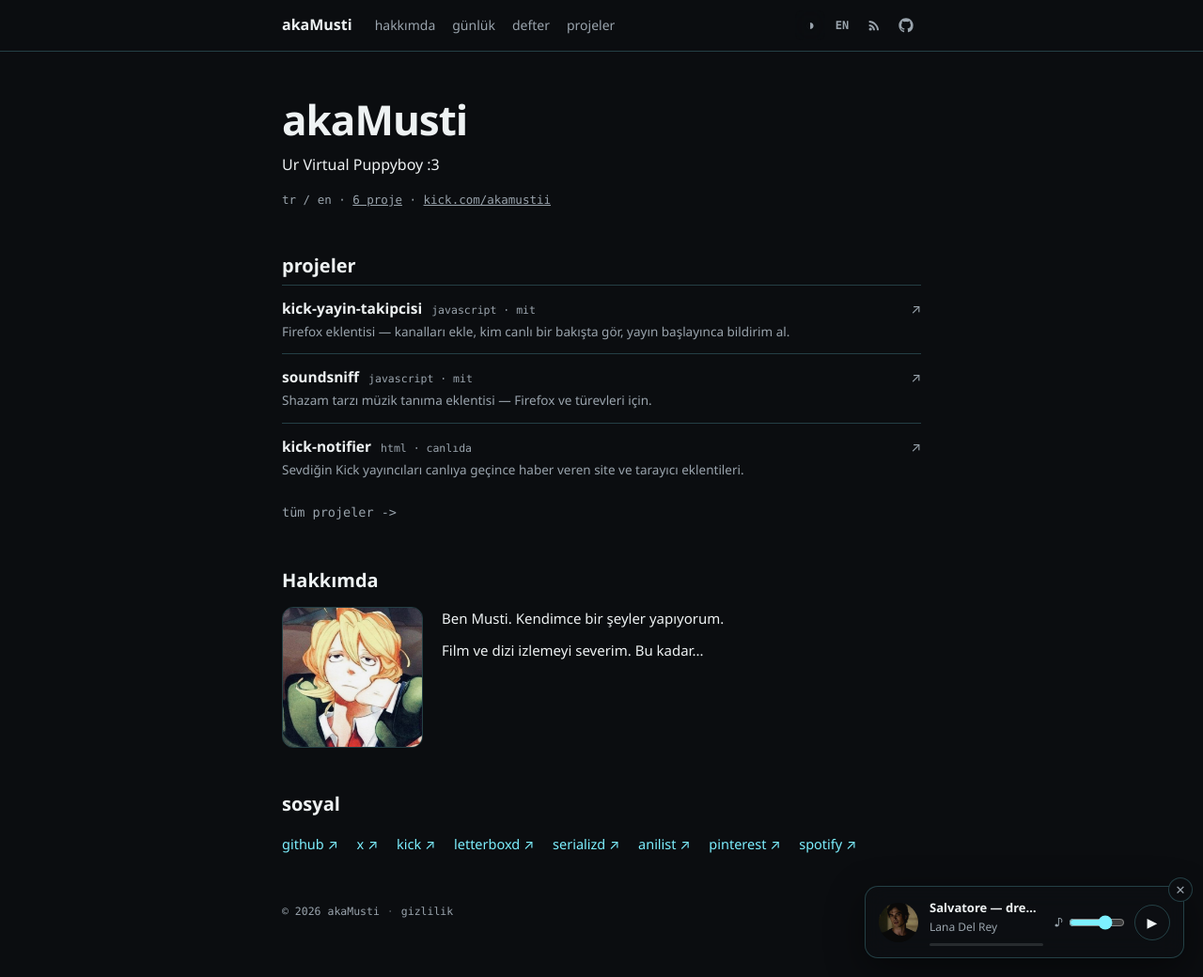
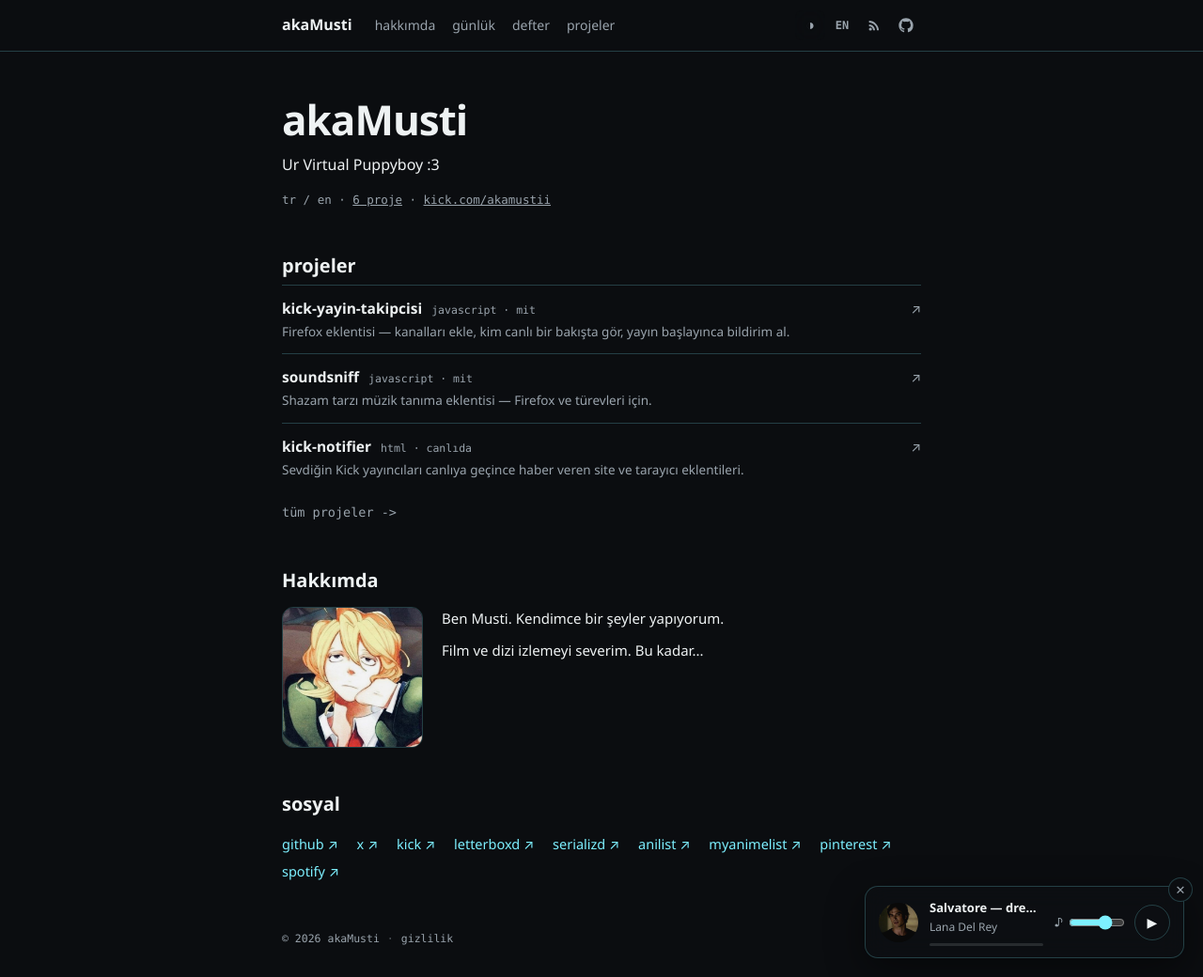
Before and after one commit to akamusti/akamusti.github.io, a Jekyll site: the page index.html, which Jekyll copies as it is, in a window 1280 px wide and 1040 px high. Shown: the whole window at 94% size. Built offline with Jekyll 4.4.1, drawn with Linux system fonts in a browser that asks for light colours.

Commit message:
Social linklere myanimelist eklendi

```diff
--- a/index.html
+++ b/index.html
@@ -271,6 +271,7 @@
       <a href="https://letterboxd.com/akaMusti/" target="_blank" rel="noopener">letterboxd ↗</a>
       <a href="https://serializd.com/user/akaMusti/" target="_blank" rel="noopener">serializd ↗</a>
       <a href="https://anilist.co/user/akaMusti/" target="_blank" rel="noopener">anilist ↗</a>
+      <a href="https://myanimelist.net/profile/insanmusti" target="_blank" rel="noopener">myanimelist ↗</a>
       <a href="https://tr.pinterest.com/insanmusti_/" target="_blank" rel="noopener">pinterest ↗</a>
       <a href="https://open.spotify.com/user/31wxrxbnvws63sdriqfgkuebnpma?si=0c613f04845c4f95" target="_blank" rel="noopener">spotify ↗</a>
     </div>
```
